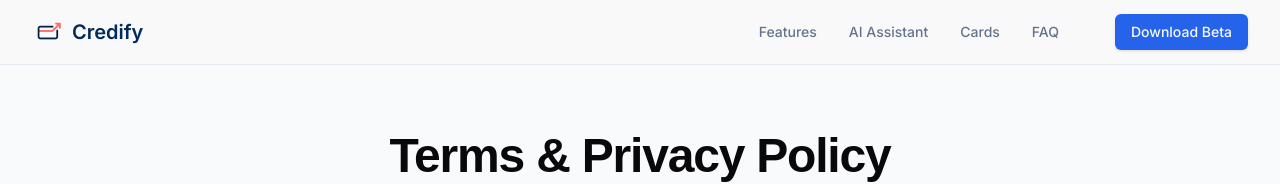
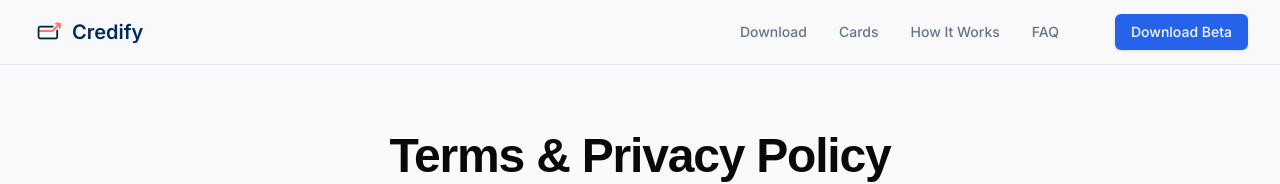
Before and after one commit to Ronney221/Credify-Landing, a React (Vite) app: page /privacy in a window 1280 px wide. Shown: the top 184 px of the page. Built offline with nearby package versions, Linux system fonts and the light colour scheme; a web font is replaced by a local one.

Commit message:
Updated the navigation items in Header.tsx: Changed "Features" to "Download" (links to Hero section) Changed "AI Assistant" to "How It Works" Kept "Cards" and "FAQ" Added corresponding IDs to the sections: Added id="hero" to the Hero section Added id="how-it-works" to the HowItWorks section

```diff
--- a/src/App.tsx
+++ b/src/App.tsx
@@ -14,7 +14,6 @@ function App() {
       <Hero />
       <TheProblem />
       <CardBenefits />
-      <Testimonials />
       <Scrollytelling />
       <HowItWorks />
       <FAQ />
--- a/src/components/layout/Footer.tsx
+++ b/src/components/layout/Footer.tsx
@@ -34,7 +34,7 @@ const legalLinks = [
   },
   {
     name: "Contact",
-    href: "mailto:hello@getcredify.app"
+    href: "mailto:support@getcredify.app"
   }
 ];
 
--- a/src/components/layout/Header.tsx
+++ b/src/components/layout/Header.tsx
@@ -10,9 +10,9 @@ import {
 import { useScrollTo } from "@/hooks/useScrollTo";
 
 const navigation = [
-  { name: "Features", id: "features" },
-  { name: "AI Assistant", id: "ai-assistant" },
+  { name: "Download", id: "hero" },
   { name: "Cards", id: "cards" },
+  { name: "How It Works", id: "how-it-works" },
   { name: "FAQ", id: "faq" }
 ];
 
--- a/src/components/sections/Hero.tsx
+++ b/src/components/sections/Hero.tsx
@@ -5,7 +5,7 @@ import { fadeIn, fadeInUp, scaleIn, transition } from "../../lib/animations";
 
 export function Hero() {
   return (
-    <section className="relative min-h-[100dvh] overflow-hidden">
+    <section id="hero" className="relative min-h-[100dvh] overflow-hidden">
       {/* Background Screenshots for Desktop */}
       <div className="absolute inset-0 z-0 hidden md:flex items-center justify-center">
         <div className="flex gap-8 max-w-6xl mx-auto items-center">
--- a/src/components/sections/HowItWorks.tsx
+++ b/src/components/sections/HowItWorks.tsx
@@ -27,7 +27,7 @@ const steps = [
 
 export function HowItWorks() {
   return (
-    <section className="py-24 md:py-32">
+    <section id="how-it-works" className="py-24 md:py-32">
       <div className="container mx-auto px-4">
         <motion.div
           variants={fadeIn}
```
